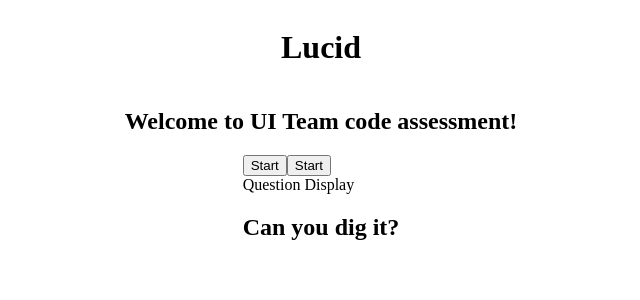
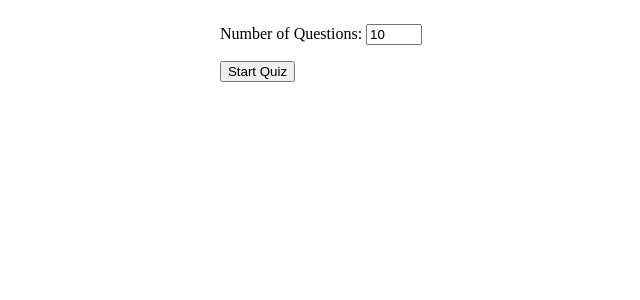
Before and after one commit to lucidhq/ui-code-assessment-quiz, a React (Create React App) app: page / in a window 1280 px wide. Shown: the top 300 px of the page, without its empty margins (319-959 px from the left). Built offline with nearby package versions, Linux system fonts and the light colour scheme.

Commit message:
Quiz functioning properly, ready for styling

```diff
--- a/src/client/Api.ts
+++ b/src/client/Api.ts
@@ -1,3 +1,32 @@
-export const fetchQuizData = async() =>{
+export type Question = {
+    category: string;
+    correct_answer: string;
+    difficulty: string;
+    incorrect_answers: string[];
+    question: string;
+    type: string;
+  };
 
-}
+  export enum Difficulty {
+    EASY = "easy",
+    MEDIUM = "medium",
+    HARD = "hard",
+  }
+
+  export type QuestionsState = Question & { answers: string[] };
+  export const shuffleArray = (array: any[]) =>
+  [...array].sort(() => Math.random() - 0.5);
+
+export const fetchQuizQuestions = async  (amount: number) => {
+    const endpoint = `http://localhost:4000/api/questions`;
+    const data = await (await fetch(endpoint)).json();
+    const quiz = shuffleArray(data.results).slice(0,amount )
+    const q2:any = quiz.map((question: Question) => {
+      return question.type === 'text' ?  question: {...question,
+        answers: shuffleArray([...question.incorrect_answers, question.correct_answer])}
+    })
+
+
+    return q2
+
+  };
--- a/src/client/App.tsx
+++ b/src/client/App.tsx
@@ -1,9 +1,9 @@
-import * as React from 'react';
-import Main from './components/MainContainer'
+import * as React from "react";
+import Main from "./components/MainContainer";
 export const App = () => (
-    <div style={{ display: 'flex', flexDirection: 'column', alignItems: 'center' }}>
-        <h1>Lucid</h1>
-        <h2>Welcome to UI Team code assessment!</h2>
-        <Main/>
+    <div
+        style={{ display: "flex", flexDirection: "column", alignItems: "center" }}
+    >
+        <Main />
     </div>
 );
--- /dev/null
+++ b/src/client/Utils.ts
@@ -0,0 +1,21 @@
+const htmlUnescapes: any = {
+  "&amp;": "&",
+  "&lt;": "<",
+  "&gt;": ">",
+  "&quot;": '"',
+  "&#039;": "'",
+};
+
+const reEscapedHtml = /&(?:amp|lt|gt|quot|#039);/g;
+const reHasEscapedHtml = RegExp(reEscapedHtml.source);
+
+export const unescape = (encodedStr: string) => {
+  return encodedStr && reHasEscapedHtml.test(encodedStr)
+    ? encodedStr.replace(reEscapedHtml, (entity) => htmlUnescapes[entity])
+    : encodedStr;
+};
+
+export const shuffleArray = (array: any[]) =>
+  [...array].sort(() => Math.random() - 0.5);
+
+export const percentage = (num: number, per: number) => (num / per) * 100;
--- a/src/client/components/MainContainer.tsx
+++ b/src/client/components/MainContainer.tsx
@@ -1,92 +1,145 @@
-import React, { useState } from 'react';
-import QuestionDisplay from './QuestionDisplay';
-
+import React, { useState } from "react";
+import QuestionDisplay from "./QuestionDisplay";
+import { fetchQuizQuestions } from "../Api";
+import Summary from "./Summary";
 export type quizObj = {
-    question: string,
-    quizPos: number,
-    userChoice: string | null,
-    correctAnswer: string,
-    answerPool: string[],
-    gameOver: boolean,
-    loading: boolean,
-    quizSize: number,
-    score: number
-
-}
+    quizPos: number;
+    userChoice: string;
+    gameOver: boolean;
+    loading: boolean;
+    quizSize: number;
+    score: number;
+    quizStarted: boolean;
+    answered: boolean;
+};
 
 export type questionObj = {
     category: string;
     correct_answer: string;
+    answers: string[];
     difficulty: string;
     incorrect_answers: string[];
     question: string;
     type: string;
-
-
-
-}
+};
 
 export const Main: React.FC = () => {
     const initialQuizState = {
-        question: "Can you dig it?",
         quizPos: 0,
-        userChoice: null,
-        correctAnswer: 'Yes, yes I can',
-        answerPool: ['No', 'Ill try my best', 'Yes, yes I can', 'Dig what?'],
+        userChoice: "",
         gameOver: true,
         loading: false,
         quizSize: 10,
-        score: 0
-
-    }
-
-
+        score: 0,
+        quizStarted: false,
+        answered: false,
+    };
 
     const [questionState, setQuestionState] = useState<questionObj[]>([]);
     const [quizState, setQuizState] = useState<quizObj>(initialQuizState);
-const {question, quizPos, userChoice, correctAnswer, answerPool, gameOver, loading, quizSize, score} = quizState;
-
+    const {
+        quizPos,
+        userChoice,
+        gameOver,
+        loading,
+        quizSize,
+        score,
+        quizStarted,
+        answered,
+    } = quizState;
 
     const scoreUpdate = (e: any) => {
         const selection = e.currentTarget.value;
-    selection === correctAnswer ? setQuizState(
-        {...quizState, score: score + 1, quizPos: quizPos + 1}):
-        setQuizState({...quizState, quizPos: quizPos + 1});
+        const correctAnswer = questionState[quizPos].correct_answer;
 
+        selection === correctAnswer
+            ? setQuizState({
+                ...quizState,
+                userChoice: selection,
+                score: score + 1,
+                answered: true,
+            })
+            : setQuizState({
+                ...quizState,
+                userChoice: selection,
+                answered: true,
+            });
     };
 
-const startQuiz = () => {
-    console.log('start')
-}
+    const startQuiz = async () => {
+        setQuizState({
+            ...quizState,
+            loading: true,
+        });
+
+        const quiz = await fetchQuizQuestions(quizSize);
+
+        setQuestionState(quiz);
+        setQuizState({
+            ...quizState,
+            loading: false,
+            gameOver: false,
+            quizStarted: true,
+            score: 0,
+        });
+    };
 
     const nextQuestion = () => {
-    console.log('next')
+        quizPos < quizSize - 1
+            ? setQuizState({
+                ...quizState,
+                quizPos: quizPos + 1,
+                answered: false,
+                userChoice: "",
+            })
+            : setQuizState({
+                ...quizState,
+                gameOver: true,
+                quizPos: 0,
+                answered: false,
+                userChoice: "",
+            });
+    };
+
+    const numberOfQuestions = (e: any) => {
+        const num  = e.currentTarget.value
+        setQuizState({...quizState, quizSize: num})
     }
-
-
-
-
-
-
 
     return (
         <div>
-             <button className='start' onClick={startQuiz}>
-            Start
+            {gameOver && quizStarted ? (
+                <Summary score={score} quizSize={quizSize} />
+            ) : null}
+
+            {!gameOver && !loading ? (
+                <div>
+                    <QuestionDisplay
+                        next={nextQuestion}
+                        question={questionState[quizPos].question}
+                        userChoice={userChoice}
+                        answerPool={questionState[quizPos].answers}
+                        questionType={questionState[quizPos].type}
+                        answered={answered}
+                        callback={scoreUpdate}
+                    />
+                    {answered ? (
+                        <button className="next" onClick={nextQuestion}>
+                            Next
                         </button>
-          <button className='next' onClick={nextQuestion}>
-            Start
+                    ) : null}
+                </div>
+            ) : (
+                <div>
+                    <p>Number of Questions:  <input type={'number'} defaultValue={10} max={50} min={1} onChange={numberOfQuestions}></input> </p>
+
+                    <button className="start" onClick={startQuiz}>
+                        {!quizStarted ? "Start Quiz" : "Restart Quiz"}
                     </button>
-            <QuestionDisplay question={question}
-            quizPos={quizPos}
-            userChoice={userChoice}
-            correctAnswer={correctAnswer}
-            answerPool={answerPool}
-            quizSize={quizSize}
-            callback={scoreUpdate}/>
+                    </div>
+                )}
+        </div>
+    );
+};
 
-        </div>
-    )
-}
-
-export default Main
+export default Main;
--- a/src/client/components/QuestionDisplay.tsx
+++ b/src/client/components/QuestionDisplay.tsx
@@ -1,30 +1,71 @@
-import React from 'react';
-
+import React from "react";
+import { unescape } from "../Utils";
 
 type Props = {
-    question: string,
-    quizPos: number,
-    userChoice: string | null,
-    correctAnswer: string,
-    answerPool: string[],
-    quizSize: number,
-    callback:any
-
-}
-
+    question: string;
+    userChoice: string;
+    answerPool: string[];
+    callback: (
+        e: React.ChangeEvent<HTMLInputElement> | React.FormEvent<HTMLInputElement>
+    ) => void;
+    next: () => void;
+    questionType: string;
+    answered: boolean;
+};
 
 export const QuestionDisplay: React.FC<Props> = ({
     question,
-    quizPos,
+    questionType,
     userChoice,
-    correctAnswer,
+    callback,
+    next,
+    answered,
     answerPool,
-    quizSize}) => {
+}) => {
+    const handleKeypress = (e: React.KeyboardEvent<HTMLInputElement>) => {
+        //it triggers by pressing the enter key
+        if (e.nativeEvent.keyCode === 13) {
+            next();
+        }
+    };
     return (
-        <div> Question Display
-            <h2>{question}</h2>
+        <div>
+            <h2>{unescape(question)}</h2>
+
+            {questionType !== "text" ? (
+                answerPool.map((answer, index) => {
+                    const formatedAnswer = unescape(answer);
+                    return (
+                        <div key={index}>
+                            <label id="answerlabel" htmlFor="radioTrue" className="container">
+                                <input
+                                    disabled={answered ? true : false}
+                                    id="radioTrue"
+                                    name="radio"
+                                    type="radio"
+                                    checked={userChoice === formatedAnswer}
+                                    value={formatedAnswer}
+                                    onChange={(e) => callback(e)}
+                                />
+                                {formatedAnswer}
+                            </label>
+                        </div>
+                    );
+                })
+            ) : (
+                    <label>
+                        <input
+                            id="radioTrue"
+                            name="response"
+                            type={"text"}
+                            value={userChoice}
+                            onChange={(e) => callback(e)}
+                            onKeyPress={handleKeypress}
+                        />
+                    </label>
+                )}
         </div>
     );
-}
+};
 
 export default QuestionDisplay;
--- /dev/null
+++ b/src/client/components/Summary.tsx
@@ -0,0 +1,21 @@
+import React from "react";
+import { percentage } from "../Utils";
+
+type Props = {
+    score: number;
+    quizSize: number;
+};
+
+export const Summary: React.FC<Props> = ({ score, quizSize }) => {
+    return (
+        <div>
+            <h2>Summary</h2>
+            <p>Correct: {score}</p>
+            <p>Wrong: {quizSize - score}</p>
+            <p>Questions Answered: {quizSize}</p>
+            <p>Final Score: {percentage(score, quizSize) + "%"} </p>
+        </div>
+    );
+};
+
+export default Summary;
```
Lines whose indentation alone changed are shown as unchanged.
